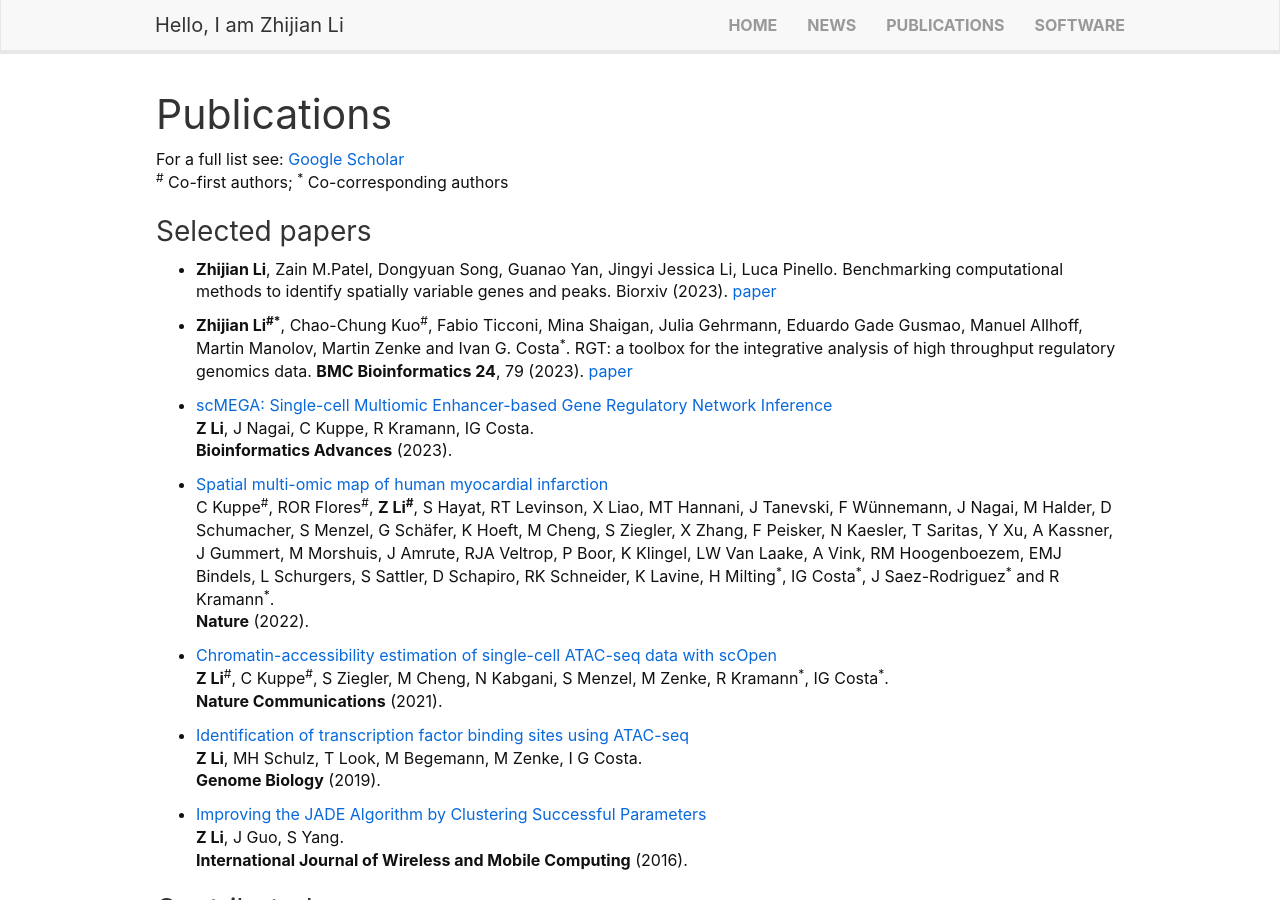
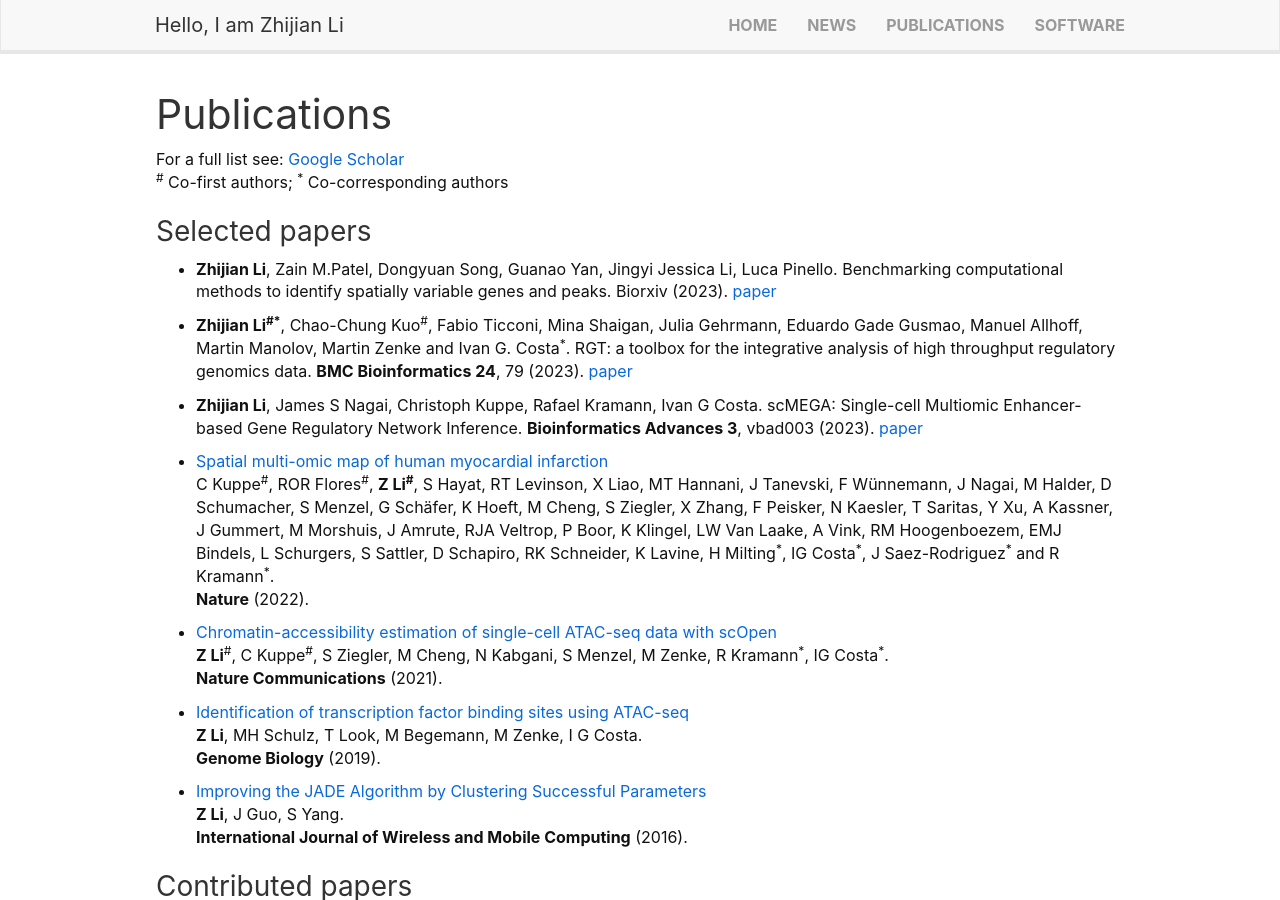
Before and after one commit to lzj1769/lzj1769.github.io, a Jekyll site: the page built from _pages/publications.md, in a window 1280 px wide and 900 px high. Built offline with Jekyll 4.4.1, drawn with Linux system fonts in a browser that asks for light colours; nearby versions of some CDN libraries.

Commit message:
update publication

```diff
--- a/_pages/publications.md
+++ b/_pages/publications.md
@@ -21,13 +21,10 @@ Benchmarking computational methods to identify spatially variable genes and peak
 **BMC Bioinformatics 24**, 79 (2023).
 [paper](https://bmcbioinformatics.biomedcentral.com/articles/10.1186/s12859-023-05184-5)
 
-<!-- * [RGT: a toolbox for the integrative analysis of high throughput regulatory genomics data](https://bmcbioinformatics.biomedcentral.com/articles/10.1186/s12859-023-05184-5) \
-**Z Li<sup>\#\*</sup>**, CC Kuo<sup>\#</sup>, F Ticconi, M Shaigan, E G Gusmao, M Allhoff, M Manolov, M Zenke, I G Costa<sup>\*</sup>.\
-**BMC Bioinformatics 24**, 79 (2023). -->
 
-* [scMEGA: Single-cell Multiomic Enhancer-based Gene Regulatory Network Inference](https://academic.oup.com/bioinformaticsadvances/advance-article/doi/10.1093/bioadv/vbad003/6986159?login=false)\
-**Z Li**, J Nagai, C Kuppe, R Kramann, IG Costa.\
-**Bioinformatics Advances** (2023).
+* **Zhijian Li**, James S Nagai, Christoph Kuppe, Rafael Kramann, Ivan G Costa. scMEGA: Single-cell Multiomic Enhancer-based Gene Regulatory Network Inference.
+**Bioinformatics Advances 3**, vbad003 (2023).
+[paper](https://academic.oup.com/bioinformaticsadvances/advance-article/doi/10.1093/bioadv/vbad003/6986159?login=false)
 
 
 * [Spatial multi-omic map of human myocardial infarction](https://www.nature.com/articles/s41586-022-05060-x)\
```
